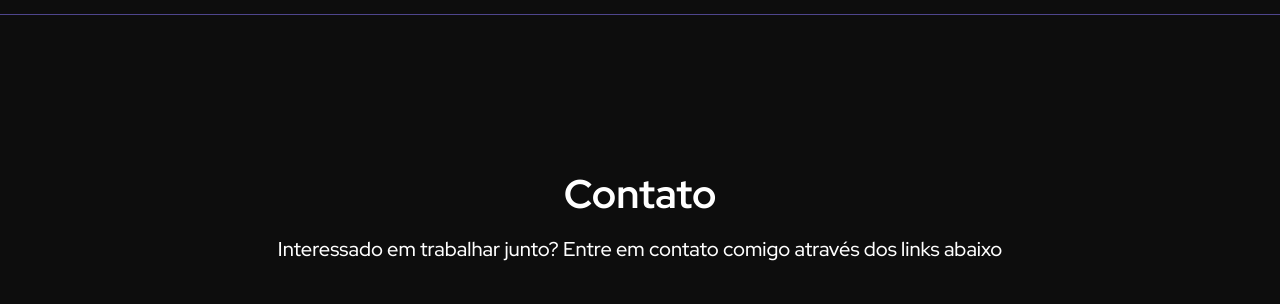
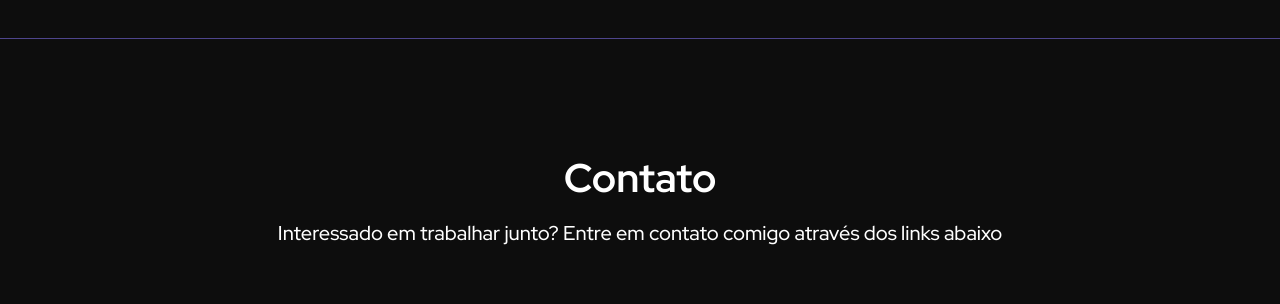
Before and after one commit to RafaelVas-dev/Portifolio, a plain HTML site: page index.html in a window 1280 px wide. Shown: the part 1676-1980 px from the top of the page. Drawn offline with nearby package versions, Linux system fonts and the light colour scheme.

Commit message:
Alterando alguns detalhes de desing

```diff
--- a/assets/css/sections/contato.css
+++ b/assets/css/sections/contato.css
@@ -6,12 +6,7 @@
     flex-direction: column;
     padding: 3rem;
     margin-top: 2.5rem;
-}
-
-.linha{
-    width: 100%;
-    background-color: var(--borda);
-    height: 1px;
+    border-top: 1px solid var(--borda);
 }
 
 .cont-header{
@@ -77,3 +72,15 @@ footer{
    background-color: var(--fundo);
    font-size: 14px;
 }
+
+.cont::before{
+    content: "";
+    position: absolute;
+    width: 500px;
+    height: 120px;
+    left: 33%;
+    bottom: -220%;
+    background-color: var(--fundo2);
+    filter: blur(150px);
+    z-index: 0;
+}
--- a/index.html
+++ b/index.html
@@ -19,7 +19,7 @@
 
     <!--===== Header =====-->
     <header>
-        <a href="#" class="logo"  data-aos="fade-right" data-aos-delay="200" data-aos-duration="1000">Rafael Vas</a>
+        <a href="index.html" class="logo"  data-aos="fade-right" data-aos-delay="200" data-aos-duration="1000">Rafael Vas</a>
 
         <nav class="nav-list"  data-aos="fade-left" data-aos-delay="200" data-aos-duration="1000">
             <ul>
@@ -74,7 +74,7 @@
 
         </section>
 
-        <!-------- Seção Habilidades ---------->
+        <!-------- Habilidades ---------->
         <section class="habilidade" id="habilidades">
 
             <div class="hab-titulo">
@@ -102,7 +102,7 @@
 
         </section>
 
-        <!--------- Seção Projetos ---------->
+        <!--------- Projetos ---------->
         <section id="projetos">
 
             <div class="project-header">
@@ -213,11 +213,11 @@
                 <div class="proje-card" data-aos="fade-up" data-aos-delay="300">
 
                     <div class="proje-image">
-                        <img src="assets/imgs/projetoSiteViagens.png" alt="Projeto LandingPage">
+                        <img src="assets/imgs/projetoSiteViagens.png" alt="Projeto website-viagens">
                     </div>
 
                     <div class="proje-content">
-                       <h3>Website Responsivo</h3>
+                       <h3>Website Viagens</h3>
                        <p class="proje-descricao">Projeto de um Website de viagens responsivo</p>
                     </div>
 
@@ -241,9 +241,7 @@
 
         </section>
 
-        <!--------- Seção Contato ---------->
-        <div class="linha"></div>
-
+        <!--------- Contato ---------->
         <section id="contato" class="cont">
 
             <div class="cont-header">
```
